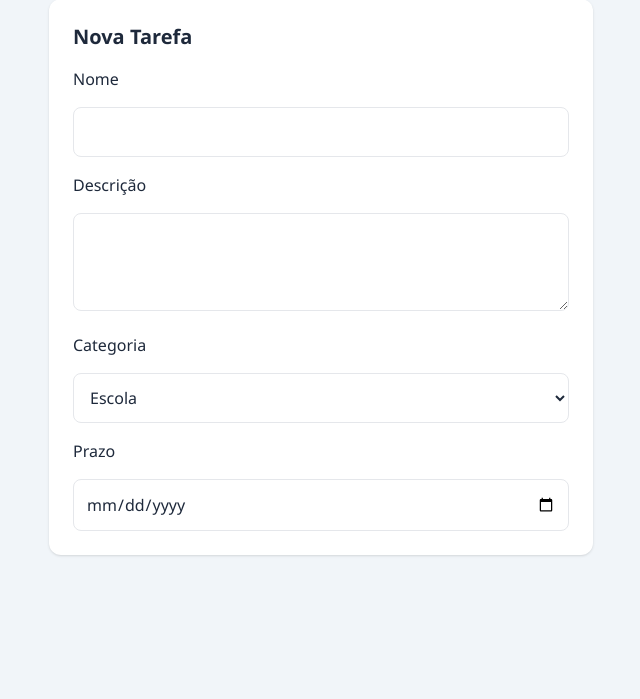
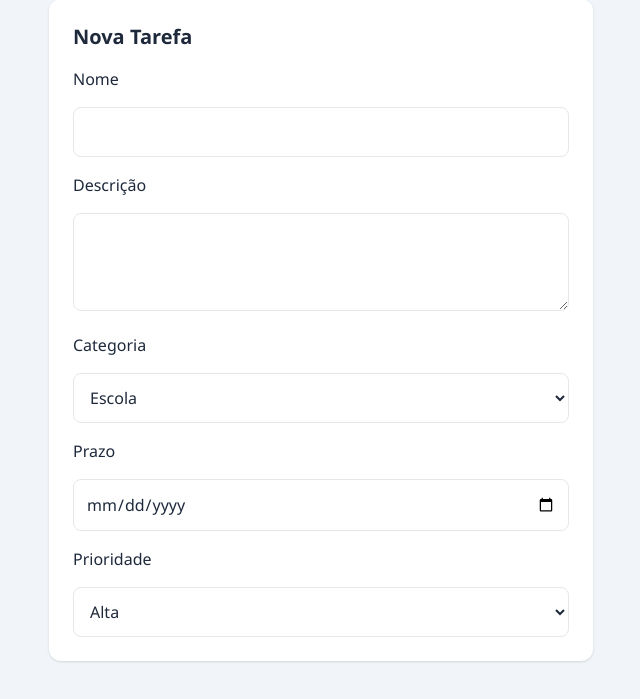
Before and after one commit to melissagouvea/ESTODOLISTWEB, a Flask app: page /adicionar in a window 1280 px wide. Shown: the part 101-800 px from the top of the page, without its empty margins (319-959 px from the left). Run offline with Flask 3, Linux system fonts and the light colour scheme; some libraries are stand-ins or nearby versions.

Commit message:
adiciona seleção de prioridade ao formulário de nova tarefa

```diff
--- a/templates/formulario.html
+++ b/templates/formulario.html
@@ -39,7 +39,18 @@
     value="{{ dados.data_prazo }}" required
     class="w-full border rounded-lg p-3 focus:ring-2 focus:ring-indigo-400">
 
-{# prioridade aqui #}
+<label for="prioridade" class="block font-medium">Prioridade</label>
+<select id="prioridade" name="prioridade" required
+    class="w-full border rounded-lg p-3 bg-white">
+    <option value="ALTA"
+        {% if dados.prioridade == "ALTA" %}selected{% endif %}>Alta</option>
+    <option value="MEDIA"
+        {% if dados.prioridade == "MEDIA" %}selected{% endif %}>Média</option>
+    <option value="BAIXA"
+        {% if dados.prioridade == "BAIXA" %}selected{% endif %}>Baixa</option>
+</select>
+
+{# botões aqui #}
 
         </form>
     </main>
```
